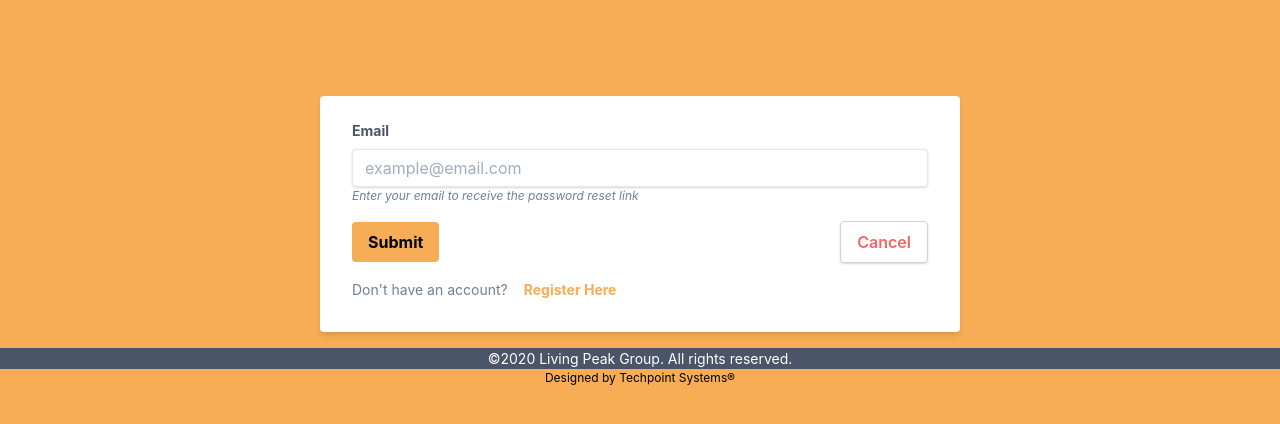
After one commit to jamesmukuya/LPG, a Flask app: page /password-link in a window 1280 px wide. The commit adds this page. Shown: the top 424 px of the page. Run offline with Flask 2, Linux system fonts and the light colour scheme; parts of the project's set-up code (start-up, migrations or seed data) failed here and were passed over; some libraries are stand-ins or nearby versions.

```diff
--- a/main/__init__.py
+++ b/main/__init__.py
@@ -5,7 +5,7 @@ blueprint import and registration
 from flask import Flask
 from config import DevConfig
 from flask_bcrypt import Bcrypt
-#from flask_login import LoginManager
+from flask_mail import Mail
 
 # app instances
 app = Flask(__name__)
@@ -20,6 +20,10 @@ app.config.from_object(DevConfig)
 # password hashing
 bcrypt = Bcrypt()
 bcrypt.init_app(app)
+
+# mail sending
+mail = Mail()
+mail.init_app(app)
 
 # blueprint routes
 from main.landingPage.route import landing_page
--- a/main/templates/resources/resources.html
+++ b/main/templates/resources/resources.html
@@ -18,6 +18,7 @@
 	</div>
 	<!--resource wrapper-->
 	{% for files in filename %}
+	<!-- IF FILES ARE AVAILABLE ELSE SHOW ANOTHER MESSAGE-->
 	<div class="resource-wrapper flex flex-wrap">
 		<!--///use loop///-->
 		<div
--- a/main/templates/user_auth/login.html
+++ b/main/templates/user_auth/login.html
@@ -89,7 +89,8 @@
           type="submit">
           Login
         </button>
-        <a class="inline-block align-baseline font-bold text-sm text-orange-500" href="#">
+        <a class="inline-block align-baseline font-bold text-sm text-orange-500"
+          href="{{url_for('user_auth.password_reset_request')}}">
           Forgot Password?
         </a>
       </div>
--- /dev/null
+++ b/main/templates/user_auth/password-link.html
@@ -0,0 +1,104 @@
+<!DOCTYPE html>
+<!--[if lt IE 7]>      <html class="no-js lt-ie9 lt-ie8 lt-ie7"> <![endif]-->
+<!--[if IE 7]>         <html class="no-js lt-ie9 lt-ie8"> <![endif]-->
+<!--[if IE 8]>         <html class="no-js lt-ie9"> <![endif]-->
+<!--[if gt IE 8]><!-->
+<html class="no-js">
+<!--<![endif]-->
+
+<head>
+  <meta charset="utf-8" />
+  <meta http-equiv="X-UA-Compatible" content="IE=edge" />
+  <title>Reset Password Link</title>
+  <meta name="description" content="" />
+  <meta name="viewport" content="width=device-width, initial-scale=1" />
+  <link href="https://cdnjs.cloudflare.com/ajax/libs/font-awesome/5.11.2/css/all.min.css" rel="stylesheet" />
+  <link rel="stylesheet" type="text/css" href="{{ url_for('static', filename='css/tailwind/tailwind.min.css') }}" />
+  <link rel="stylesheet" type="text/css" href="{{ url_for('static', filename='css/custom/body.css') }}" />
+  <link href="https://fonts.googleapis.com/css?family=Ubuntu&display=swap" rel="stylesheet" />
+</head>
+
+<body class="bg-orange-400">
+  <!--[if lt IE 7]>
+      <p class="browsehappy">
+        You are using an <strong>outdated</strong> browser. Please
+        <a href="#">upgrade your browser</a> to improve your experience.
+      </p>
+    <![endif]-->
+  <div class="bg-white shadow-md rounded px-4">
+    {% with messages = get_flashed_messages (with_categories = true) %}
+    {% if messages %}
+    {% for category, message in messages %}
+    {% if category =='error' %}
+    <div id="flashMessage" role="alert">
+      <div class="bg-red-500 text-white text-center text-2xl font-bold rounded-t px-4 py-2">
+        {{category}}
+      </div>
+      <div class="border border-t-0 border-red-400 rounded-b bg-red-100 px-4 py-3 text-center text-red-700">
+        <p>{{message}}.</p>
+      </div>
+    </div>
+    {% else %}
+    <div id="flashMessage" class="{{category}} bg-blue-100 border-t border-b border-blue-500 text-blue-700 px-4 py-3"
+      role="alert">
+      <p class="font-bold text-lg">{{category}}</p>
+      <p class="text-lg">{{message}}</p>
+    </div>
+    {% endif %}
+    {% endfor %}
+    {% endif %}
+    {% endwith %}
+  </div>
+  <script src="" async defer></script>
+  <div class="form-div">
+    <form class="login-form w-1/2 bg-white shadow-md rounded px-8 pt-6 pb-8 mt-24 mb-4 mx-auto"
+      action="" method="POST">
+      {{ form.hidden_tag() }}
+      <!-- email-->
+      <div class="mb-4">
+        <label class="block text-gray-700 text-sm font-bold mb-2" for="username">
+          Email
+        </label>
+        {#
+        {{
+          form.email(class= "appearance-none block w-full bg-gray-200 text-gray-700 border border-gray-200 rounded py-3
+          px-4 mb-3 leading-tight focus:outline-none focus:bg-white focus:border-gray-500",
+          id='email',placeholder='example@email.com')
+        }}
+        #}
+        <input name="email" autocomplete="on" required
+          class="shadow appearance-none border rounded w-full py-2 px-3 text-gray-700
+          leading-tight focus:outline-none focus:shadow-outline"
+          id="email" type="email" placeholder="example@email.com">
+          <p class="text-gray-600 text-xs italic">Enter your email to receive the password reset link</p>
+      </div>
+      <div class="login-btn-div flex items-center justify-between">
+        <button
+          class="bg-orange-400 hover:bg-orange-500 text-black font-bold py-2 px-4 rounded focus:outline-none focus:shadow-outline"
+          type="submit">
+          Submit
+        </button>
+        <!--cancel button-->
+        <button id="cancelRequest" type="button"
+          class="bg-white hover:bg-gray-100 text-red-500 font-semibold py-2 px-4 border border-gray-400 rounded shadow">
+          <a href="{{url_for('landing_page.index')}}"> Cancel </a>
+        </button>
+      </div>
+      <div class="flex items-center mt-4">
+        <p class="text-center text-gray-600 text-sm pr-4">Don't have an account? </p>
+        <a class="inline-block align-baseline font-bold text-sm text-orange-400 hover:text-orange-500"
+          href="{{url_for('user_auth.register')}}">
+          Register Here
+        </a>
+      </div>
+    </form>
+    <p class="footer text-center text-white text-sm bg-gray-700">
+      &copy;2020 Living Peak Group. All rights reserved.
+    </p>
+    <p class="text-center text-black text-xs"> Designed by
+      <a href="https://techpoint.systems"> Techpoint Systems&reg;</a>
+    </p>
+  </div>
+</body>
+
+</html>
--- a/main/userAuth/forms.py
+++ b/main/userAuth/forms.py
@@ -27,3 +27,13 @@ class LoginForm(FlaskForm):
     email = StringField(label='email', validators=[Email(
         message="please enter a valid email address")])
     submit = SubmitField(label='Login')
+
+
+class ResetPasswordForm(FlaskForm):
+    """
+    Reset Password Form
+    """
+    password = PasswordField(label='password',
+                validators=[DataRequired(), Length(min=4, message="Min length is 4")])
+    confirmPassword = PasswordField(label='password', validators=[DataRequired(),
+                            EqualTo('password')])
--- a/main/userAuth/route.py
+++ b/main/userAuth/route.py
@@ -4,20 +4,24 @@ login and registered user
 #from flask_login import login_user,logout_user,current_user
 
 import logging
-from main import bcrypt,app
+import smtplib, os, glob, json
+from email.message import EmailMessage
+from main import bcrypt, app, mail
 from datetime import datetime
 import mysql.connector as sql
 from main.model.user import User
 from main.dbConnect.db_conn import Connect
-from main.userAuth.forms import LoginForm, RegisterForm
+from main.userAuth.forms import LoginForm, RegisterForm, ResetPasswordForm
 from flask import (Blueprint, render_template, session,
                    flash, redirect, request, url_for)
+from flask_mail import Message
 
 user_auth = Blueprint('user_auth', __name__)
 
 # session data
-session_in_data = {'logged_in':True}
-session_staff_data = {'logged_in':True,'is_staff':True}
+session_in_data = {'logged_in': True}
+session_staff_data = {'logged_in': True, 'is_staff': True}
+
 
 @user_auth.route("/login", methods=["GET", "POST"])
 def login():
@@ -39,12 +43,11 @@ def login():
                 session_in_data.update(user_data)
                 session.update(session_in_data)
                 flash(f'{last_name}, {first_name}', 'Welcome')
-                #print(session)
+                # print(session)
                 # insert session data in database
                 user_session_in(user_data.get('id'))
 
                 # get the current page of the user
-
 
                 # redirect the user to the required page
                 return redirect(url_for('landing_page.index'))
@@ -53,7 +56,7 @@ def login():
             flash(f'Your email or password is incorrect', 'error')
             # log the error
             logging.basicConfig(filename=app.config['LOGGING_FOLDER'] + 'user_auth.log',
-                level=logging.WARN)
+                                level=logging.WARN)
             logging.warning('incorrect username/password')
 
         else:
@@ -62,6 +65,7 @@ def login():
                     for assistance ', ' error ')
             logging.error('unknown error')
     return render_template('user_auth/login.html', title='Login', **context)
+
 
 @user_auth.route("/staff-login", methods=["GET", "POST"])
 def staff_login():
@@ -110,6 +114,7 @@ def staff_login():
 
     return render_template('user_auth/staff.html', title='Staff Login', **context)
 
+
 @user_auth.route("/register", methods=["GET", "POST"])
 def register():
     form = RegisterForm()
@@ -122,7 +127,7 @@ def register():
             user_mail = user.get_user(email)
             try:
                 if user_mail.get('email') == email:
-                    flash(f'email address already exists. login?','error')
+                    flash(f'email address already exists. login?', 'error')
                     return render_template('user_auth/register.html', title='Register', **context)
 
             # the user does not exist
@@ -134,14 +139,15 @@ def register():
                 last_name = form.lastName.data.capitalize()
                 # insert into basic user details db
                 register_user(first_name=first_name, last_name=last_name, email=email,
-                user_password=hashed_password)
+                              user_password=hashed_password)
 
                 # login registered user and start a session
                 session['logged_in'] = True
                 session['first_name'] = first_name
                 session['last_name'] = last_name
 
-                flash(f'Account created for {last_name}, {first_name}', 'success')
+                flash(
+                    f'Account created for {last_name}, {first_name}', 'success')
 
                 # commit session to database
                 # created in the register method.
@@ -157,6 +163,110 @@ def register():
                                 level=logging.WARN)
             logging.warning('Validation Error')
     return render_template('user_auth/register.html', title='Register', **context)
+
+def send_reset_email(user):
+	"""
+	send reset email to user email provided
+	"""
+	u = User()
+	token = u.get_reset_token()
+	# get data from fields change to noreply@livingpeak.org
+	sending_addr = 'info@techpoint.systems'
+	msg = EmailMessage()
+	msg['subject'] = 'Password Reset'
+	msg['From'] = f'noreply <{sending_addr}>'
+	msg['To'] = user
+
+	msg.set_content(f"""To reset your password, visit the following link:
+{url_for('user_auth.password_reset',token=token,_external=True)}
+
+If you did not send this request, please ignore and no changes will be made
+""")
+
+	# get credentials from file
+	credentials = get_auth()
+	with smtplib.SMTP_SSL(credentials[0], 465) as smtp:
+		smtp.login(credentials[1], credentials[2])
+		smtp.send_message(msg)
+
+# get the credentials from secure file
+def get_auth():
+    for files in glob.iglob('**/*.json', recursive=True):
+        with open(files) as f:
+            data = json.load(f)
+            url = data.get('test_SSL_URL')
+            user_name = data.get('test_email_user')
+            user_pass = data.get('test_email_pass')
+    return url, user_name, user_pass
+
+# route to display form with email entry to request password request link
+@user_auth.route('/password-link', methods=['GET', 'POST'])
+def password_reset_request():
+	form = RegisterForm()
+	context = {'form': form}
+	# if user is currently logged in and tries to reset password
+	# redirect to home page
+	if session.get('logged_in'):
+		return redirect(url_for('landing_page.index'))
+	# check request type
+	if request.method == 'POST':
+	# request==post, get email entry
+		email = request.form['email']
+		user = User()
+		user_mail = user.get_user(email)
+		# check if email exists in db
+
+		if user_mail.get('email') == email:
+			#print('OK',user_mail)
+			# if exist send the token link and redirect to password reset form
+			send_reset_email(email)
+			flash(f'password reset link has been sent to your email. If you do not\
+			receive within 10 minutes please contact us for assistance', 'success')
+			return redirect(url_for('user_auth.login'))
+
+		# else return same form with flash message email does not exist
+		flash(f'the email address does not exist. Register?', 'error')
+	return render_template('user_auth/password-link.html', title='Request link', **context)
+
+# route to display form with password entry to change password
+@user_auth.route('/password-reset/<token>', methods=['GET', 'POST'])
+def password_reset(token):
+	form = ResetPasswordForm()
+	context = {'form': form}
+	# if user is currently logged in and tries to reset password
+	# redirect to home page
+	if session.get('logged_in'):
+		return redirect(url_for('landing_page.index'))
+
+
+	# link is live since token is not expired
+	user = User()
+	user = user.verify_reset_token(token)
+	if user is None:
+		flash('That is an invalid or expired token','error')
+		return redirect(url_for('user_auth.password_reset_request'))
+
+	print('the token is still okay')
+	# check request type
+	if form.validate_on_submit():
+		hashed_password = bcrypt.generate_password_hash(
+                    form.password.data).decode('utf-8')
+
+		# both passwords match, update record in db
+		update_pass_query = """update basic_user_details
+		set user_password = %(user_password)s
+		where basic_user_details.id = %(id)s
+		"""
+		update_data = {
+			'user_password':hashed_password,
+			'id':user
+		}
+		print('this is the user: ',user.get_email())
+
+	# return login form
+	return render_template('user_auth/password-reset.html', title='Password Reset', **context)
+
+
 
 def register_user(first_name, last_name, email, user_password):
     # instanciate database
@@ -205,7 +315,7 @@ def register_user(first_name, last_name, email, user_password):
         reg_data = {
             'date_registered': datetime.utcnow(),
             'basic_user_details_id': usr_id
-            }
+        }
         myCur.execute(insert_user_reg_query, reg_data)
         reg_id = myCur.lastrowid
 
@@ -228,6 +338,7 @@ def register_user(first_name, last_name, email, user_password):
                             level=logging.ERROR)
         logging.warning(f'{e}')
         flash('could not create user', 'error')
+
 
 def user_session_in(uid):
     """
@@ -263,9 +374,9 @@ def user_session_in(uid):
                      'user_registration_id': reg_id}
         myCur.execute(usr_sess_query, sess_data)
 
-        #get the sesssion id and pass to session object
+        # get the sesssion id and pass to session object
         sess_id = myCur.lastrowid
-        session['user_session_id']=sess_id
+        session['user_session_id'] = sess_id
 
         # commit the data
         con.commit()
@@ -281,6 +392,7 @@ def user_session_in(uid):
                             level=logging.WARN)
         logging.warning(f'{e}')
         flash('could not create user session', 'error')
+
 
 def user_session_out(sid):
     """
@@ -329,6 +441,7 @@ def user_session_out(sid):
         logging.warning(f'{e}')
         flash('could not update user session', 'error')
 
+
 @user_auth.route("/logout")
 def logout():
     # record logout time in database
```
Also changed, not shown: config.py (+24 -1 lines), main/contact/route.py (+6 -1 lines), main/model/user.py (+52 -2 lines), main/templates/user_auth/password-reset.html (added, +106 -0 lines).
